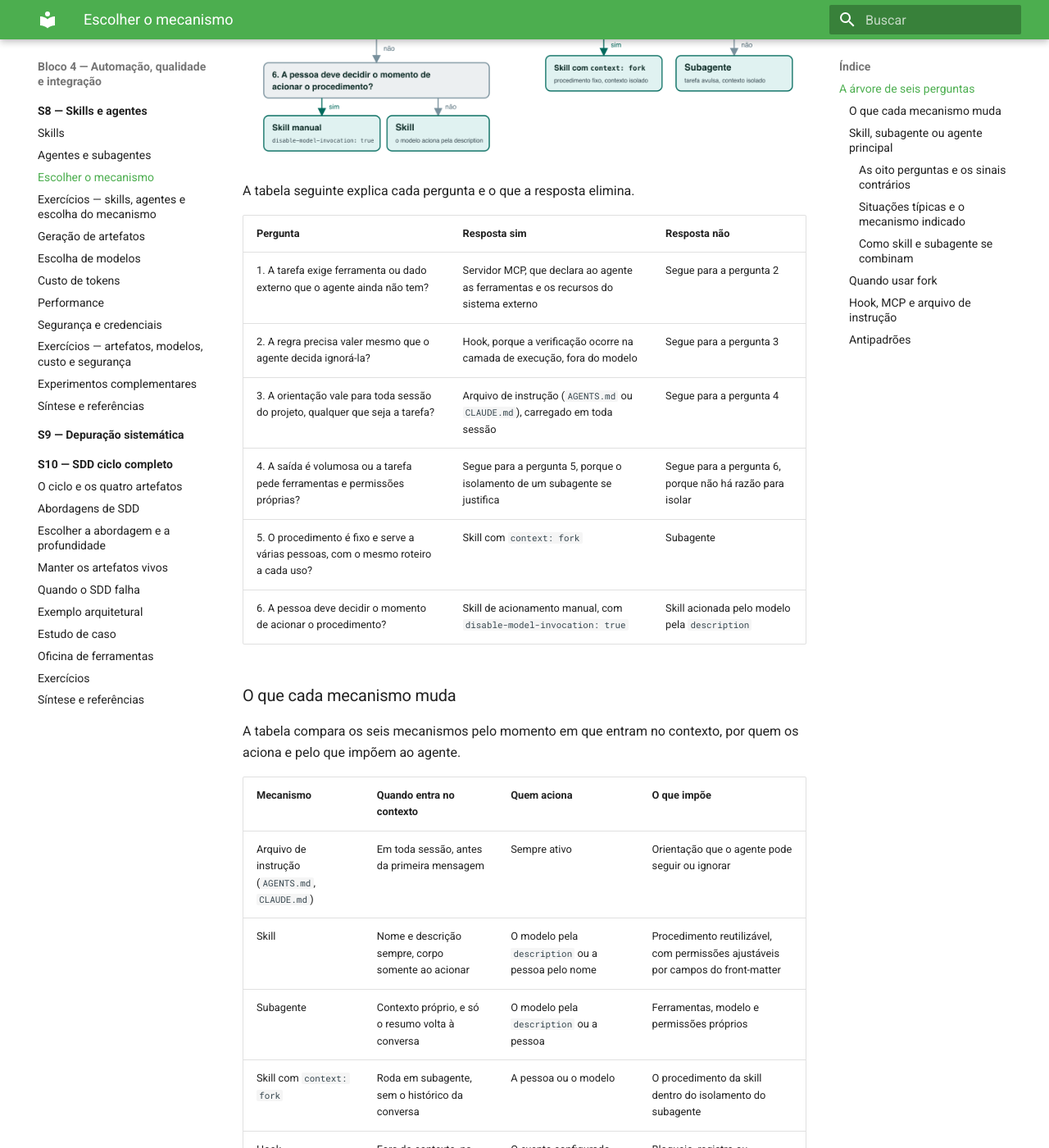
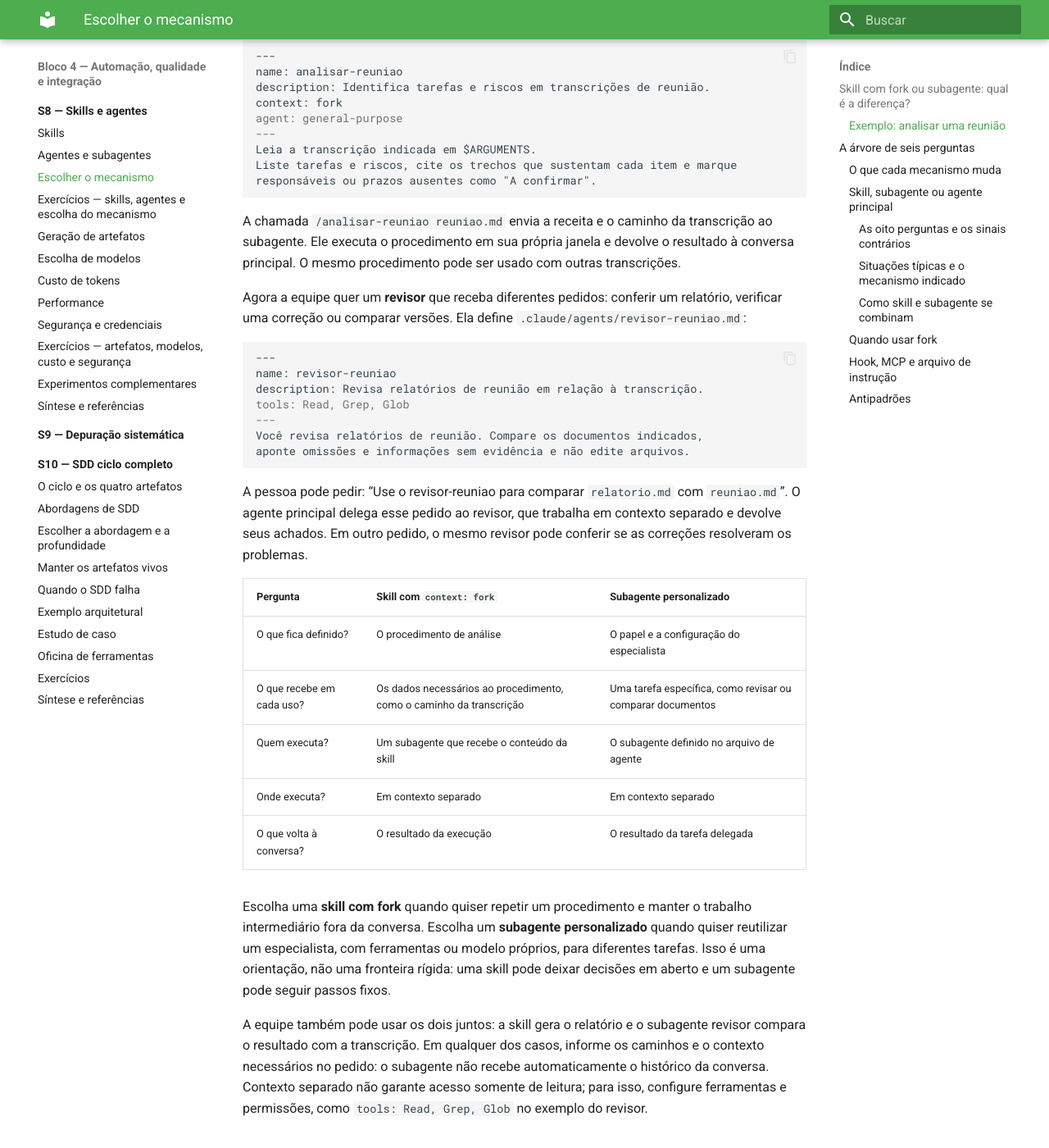
Before and after one commit to arkhibr/workshops-ia-agentica, an MkDocs documentation site: the page built from docs/sessao-08-skills-e-agentes/escolher-o-mecanismo.md, in a window 1280 px wide and 1400 px high, scrolled down 764 px. Shown: the whole window at 82% size. Built offline with MkDocs 1.6.1 and Material for MkDocs 9.7.7, drawn with Linux system fonts in a browser that asks for light colours; some of the changed text lies outside the part shown.

Commit message:
Esclarece skill com fork e subagente na sessão 8

````diff
--- a/docs/sessao-08-skills-e-agentes/escolher-o-mecanismo.md
+++ b/docs/sessao-08-skills-e-agentes/escolher-o-mecanismo.md
@@ -1,6 +1,56 @@
 # Escolher o mecanismo
 
 Um agente de codificação oferece seis mecanismos para guardar uma instrução, um procedimento ou uma restrição: o arquivo de instrução, a skill (um procedimento reutilizável escrito em Markdown), o subagente (um agente auxiliar com janela de contexto própria), a skill executada em contexto isolado com `context: fork`, o hook e o servidor MCP. Esta página reúne os critérios da escolha, compara skill, subagente e agente principal dimensão por dimensão e lista os antipadrões. Ela preenche, na [ficha de requisitos](index.md#a-ficha-de-requisitos), a linha "Mecanismo".
+
+## Skill com fork ou subagente: qual é a diferença?
+
+Uma **skill** guarda um procedimento reutilizável: o que fazer, em que ordem e como entregar o resultado. Um **subagente personalizado** configura um especialista: seu papel, suas instruções e, quando necessário, suas ferramentas e seu modelo.
+
+A skill pode rodar na conversa principal ou em um subagente. Com `context: fork`, o Claude Code inicia um subagente em contexto separado e entrega a ele as instruções da skill. Por isso, os dois caminhos usam um subagente; a diferença é se o ponto de partida é **um procedimento a executar** ou **um especialista para receber uma tarefa**.
+
+### Exemplo: analisar uma reunião
+
+A equipe quer identificar tarefas e riscos numa transcrição. Ela cria a skill `.claude/skills/analisar-reuniao/SKILL.md`:
+
+```markdown
+---
+name: analisar-reuniao
+description: Identifica tarefas e riscos em transcrições de reunião.
+context: fork
+agent: general-purpose
+---
+Leia a transcrição indicada em $ARGUMENTS.
+Liste tarefas e riscos, cite os trechos que sustentam cada item e marque
+responsáveis ou prazos ausentes como "A confirmar".
+```
+
+A chamada `/analisar-reuniao reuniao.md` envia a receita e o caminho da transcrição ao subagente. Ele executa o procedimento em sua própria janela e devolve o resultado à conversa principal. O mesmo procedimento pode ser usado com outras transcrições.
+
+Agora a equipe quer um **revisor** que receba diferentes pedidos: conferir um relatório, verificar uma correção ou comparar versões. Ela define `.claude/agents/revisor-reuniao.md`:
+
+```markdown
+---
+name: revisor-reuniao
+description: Revisa relatórios de reunião em relação à transcrição.
+tools: Read, Grep, Glob
+---
+Você revisa relatórios de reunião. Compare os documentos indicados,
+aponte omissões e informações sem evidência e não edite arquivos.
+```
+
+A pessoa pode pedir: “Use o revisor-reuniao para comparar `relatorio.md` com `reuniao.md`”. O agente principal delega esse pedido ao revisor, que trabalha em contexto separado e devolve seus achados. Em outro pedido, o mesmo revisor pode conferir se as correções resolveram os problemas.
+
+| Pergunta | Skill com `context: fork` | Subagente personalizado |
+|---|---|---|
+| O que fica definido? | O procedimento de análise | O papel e a configuração do especialista |
+| O que recebe em cada uso? | Os dados necessários ao procedimento, como o caminho da transcrição | Uma tarefa específica, como revisar ou comparar documentos |
+| Quem executa? | Um subagente que recebe o conteúdo da skill | O subagente definido no arquivo de agente |
+| Onde executa? | Em contexto separado | Em contexto separado |
+| O que volta à conversa? | O resultado da execução | O resultado da tarefa delegada |
+
+Escolha uma **skill com fork** quando quiser repetir um procedimento e manter o trabalho intermediário fora da conversa. Escolha um **subagente personalizado** quando quiser reutilizar um especialista, com ferramentas ou modelo próprios, para diferentes tarefas. Isso é uma orientação, não uma fronteira rígida: uma skill pode deixar decisões em aberto e um subagente pode seguir passos fixos.
+
+A equipe também pode usar os dois juntos: a skill gera o relatório e o subagente revisor compara o resultado com a transcrição. Em qualquer dos casos, informe os caminhos e o contexto necessários no pedido: o subagente não recebe automaticamente o histórico da conversa. Contexto separado não garante acesso somente de leitura; para isso, configure ferramentas e permissões, como `tools: Read, Grep, Glob` no exemplo do revisor.
 
 ## A árvore de seis perguntas
 
@@ -16,7 +66,7 @@ A tabela seguinte explica cada pergunta e o que a resposta elimina.
 | 2. A regra precisa valer mesmo que o agente decida ignorá-la? | Hook, porque a verificação ocorre na camada de execução, fora do modelo | Segue para a pergunta 3 |
 | 3. A orientação vale para toda sessão do projeto, qualquer que seja a tarefa? | Arquivo de instrução (`AGENTS.md` ou `CLAUDE.md`), carregado em toda sessão | Segue para a pergunta 4 |
 | 4. A saída é volumosa ou a tarefa pede ferramentas e permissões próprias? | Segue para a pergunta 5, porque o isolamento de um subagente se justifica | Segue para a pergunta 6, porque não há razão para isolar |
-| 5. O procedimento é fixo e serve a várias pessoas, com o mesmo roteiro a cada uso? | Skill com `context: fork` | Subagente |
+| 5. O foco é reutilizar um procedimento em contexto separado? | Comece com uma skill com `context: fork` | Considere um subagente personalizado para receber tarefas de um mesmo papel |
 | 6. A pessoa deve decidir o momento de acionar o procedimento? | Skill de acionamento manual, com `disable-model-invocation: true` | Skill acionada pelo modelo pela `description` |
 
 ### O que cada mecanismo muda
````
Also changed, not shown: docs/sessao-08-skills-e-agentes/agentes-e-subagentes.md (+1 -1 lines), docs/sessao-08-skills-e-agentes/assets/arvore-de-decisao-do-mecanismo.png, docs/sessao-08-skills-e-agentes/assets/arvore-de-decisao-do-mecanismo.svg.
